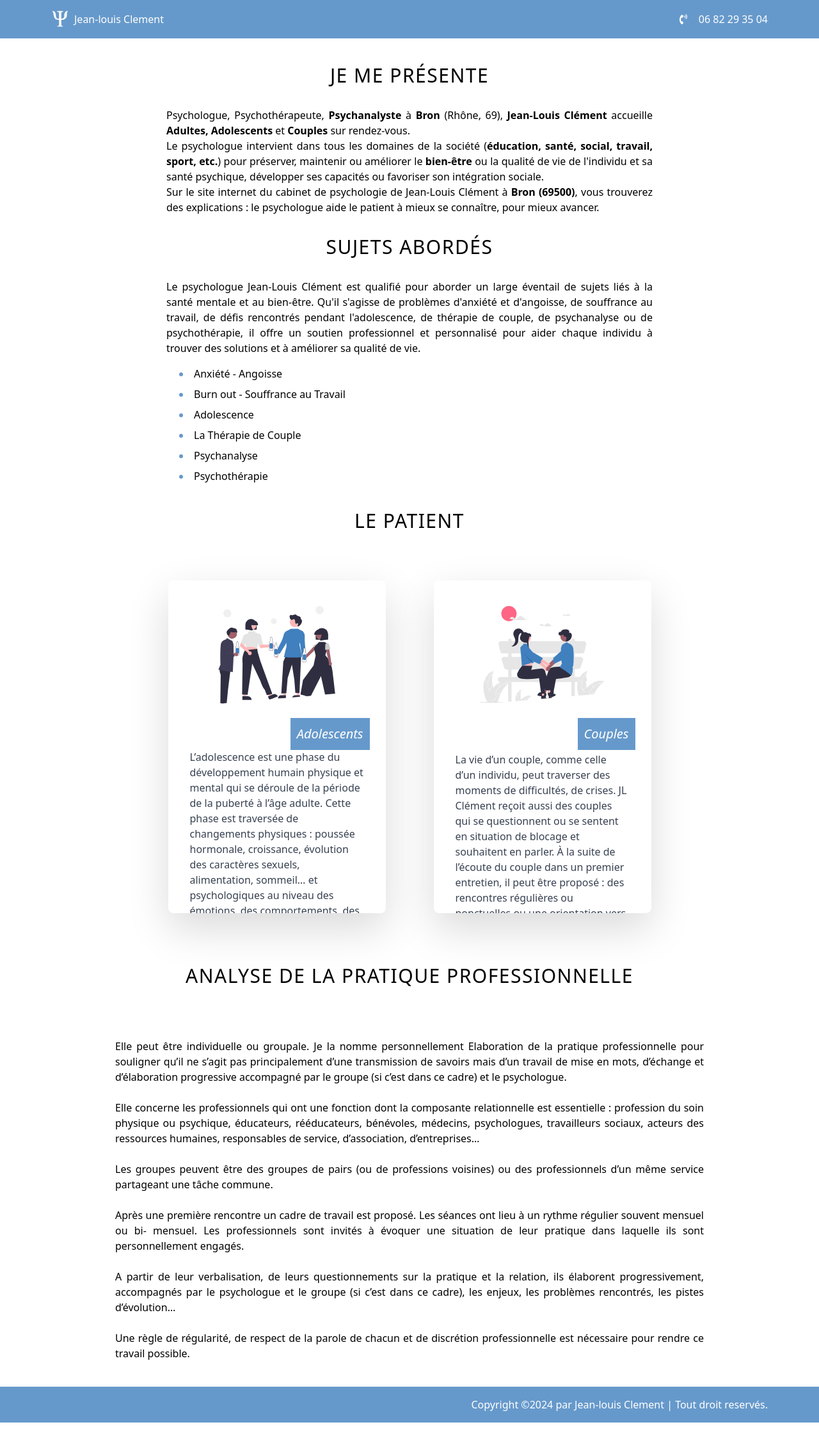
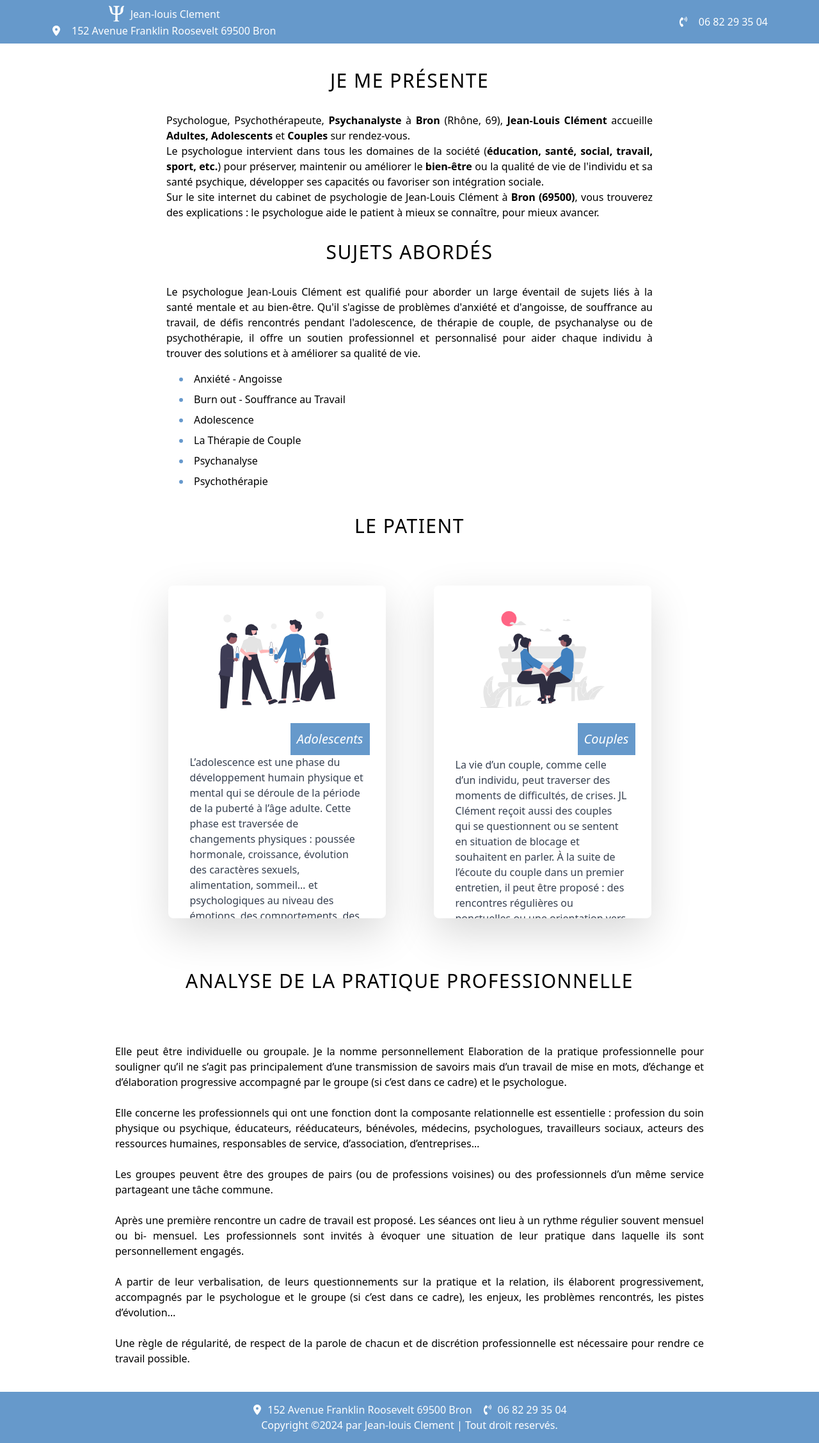
Before and after one commit to teovlt/JL-psy-bron, a React (Vite) app: page / in a window 1280 px wide. Shown: the whole page at 64% size. Before the commit the page ends 2223 px from the top, so only its background shows below. Built offline with nearby package versions, Linux system fonts and the light colour scheme.

Commit message:
Add location to head and foot and make it responsive

```diff
--- a/src/components/Footer.jsx
+++ b/src/components/Footer.jsx
@@ -1,9 +1,29 @@
 import React from 'react'
+import { FaPhoneVolume } from 'react-icons/fa'
+import { FaLocationDot } from 'react-icons/fa6'
 
 const Footer = () => {
+  const call = () => {
+    window.open('tel:0682293504')
+  }
+
   return (
-    <div className='flex flex-col items-end text-white bg-primary select-none py-2 px-4 md:px-20 md:py-4'>
-      Copyright ©2024 par Jean-louis Clement | Tout droit reservés.
+    <div className='flex flex-col justify-between items-center text-white bg-primary select-none py-2 px-4 md:px-20 md:py-4'>
+      <div className='flex flex-col md:flex-row md:gap-4 items-center'>
+        <a
+          className='hover:underline cursor-pointer flex items-center gap-2'
+          target='_blank'
+          href='https://www.google.fr/maps/place/152+Av.+Franklin+Roosevelt,+69500+Bron/@45.7331485,4.906584,17z/data=!3m1!4b1!4m6!3m5!1s0x47f4c19d4868f52f:0xfd5f8ee468e87ecb!8m2!3d45.7331448!4d4.9091589!16s%2Fg%2F11c2gpzjbm?entry=ttu'
+        >
+          <FaLocationDot />
+          <span>152 Avenue Franklin Roosevelt 69500 Bron</span>
+        </a>
+        <p className='hover:underline cursor-pointer flex items-center gap-2' onClick={call}>
+          <FaPhoneVolume />
+          <span>06 82 29 35 04</span>
+        </p>
+      </div>
+      <span className='text-center md:text-right mt-4 md:mt-0'>Copyright ©2024 par Jean-louis Clement | Tout droit reservés.</span>
     </div>
   )
 }
--- a/src/components/Navbar.jsx
+++ b/src/components/Navbar.jsx
@@ -2,6 +2,7 @@ import React from 'react'
 import logo from '../assets/logo.svg'
 import { Link } from 'react-router-dom'
 import { FaPhoneVolume } from 'react-icons/fa'
+import { FaLocationDot } from 'react-icons/fa6'
 
 const Navbar = () => {
   const call = () => {
@@ -9,12 +10,24 @@ const Navbar = () => {
   }
 
   return (
-    <div className='flex justify-between bg-primary select-none py-2 px-5 md:px-20 md:py-4'>
-      <div className='flex items-center gap-x-2 cursor-pointer'>
-        <img src={logo} alt='Logo' className='w-7 h-7' />
-        <Link className='text-white' to={'/'}>
-          Jean-louis Clement
-        </Link>
+    <div className='flex justify-between bg-primary select-none py-2 px-5 md:px-20 md:py-2'>
+      <div className='flex items-center flex-col gap-x-2 cursor-pointer'>
+        <div className='flex items-center gap-x-2 cursor-pointer'>
+          <img src={logo} alt='Logo' className='w-7 h-7' />
+          <Link className='text-white' to={'/'}>
+            Jean-louis Clement
+          </Link>
+        </div>
+        <div className='flex items-center gap-4 text-white'>
+          <FaLocationDot />
+          <a
+            className='hidden md:inline-block text-white hover:underline'
+            target='_blank'
+            href='https://www.google.fr/maps/place/152+Av.+Franklin+Roosevelt,+69500+Bron/@45.7331485,4.906584,17z/data=!3m1!4b1!4m6!3m5!1s0x47f4c19d4868f52f:0xfd5f8ee468e87ecb!8m2!3d45.7331448!4d4.9091589!16s%2Fg%2F11c2gpzjbm?entry=ttu'
+          >
+            152 Avenue Franklin Roosevelt 69500 Bron
+          </a>
+        </div>
       </div>
       <div className='flex items-center gap-4 text-white'>
         <FaPhoneVolume />
```
